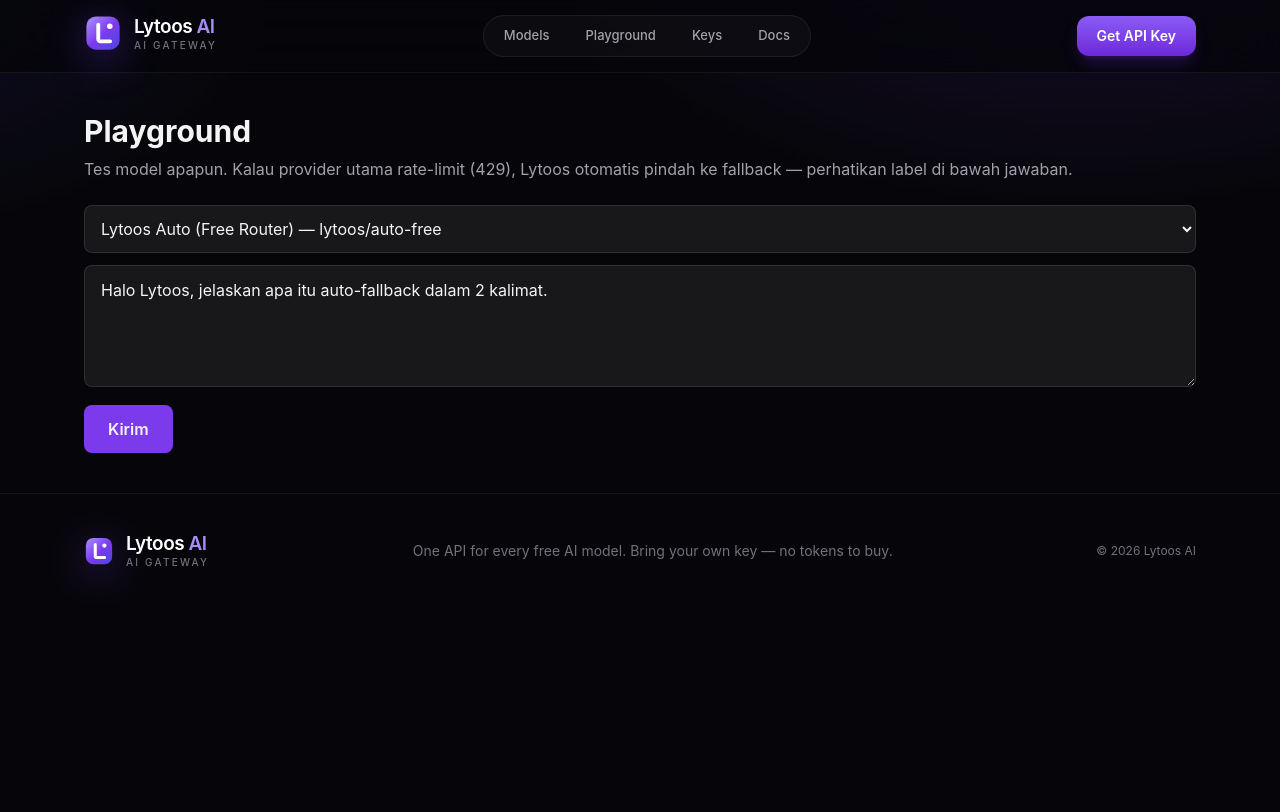
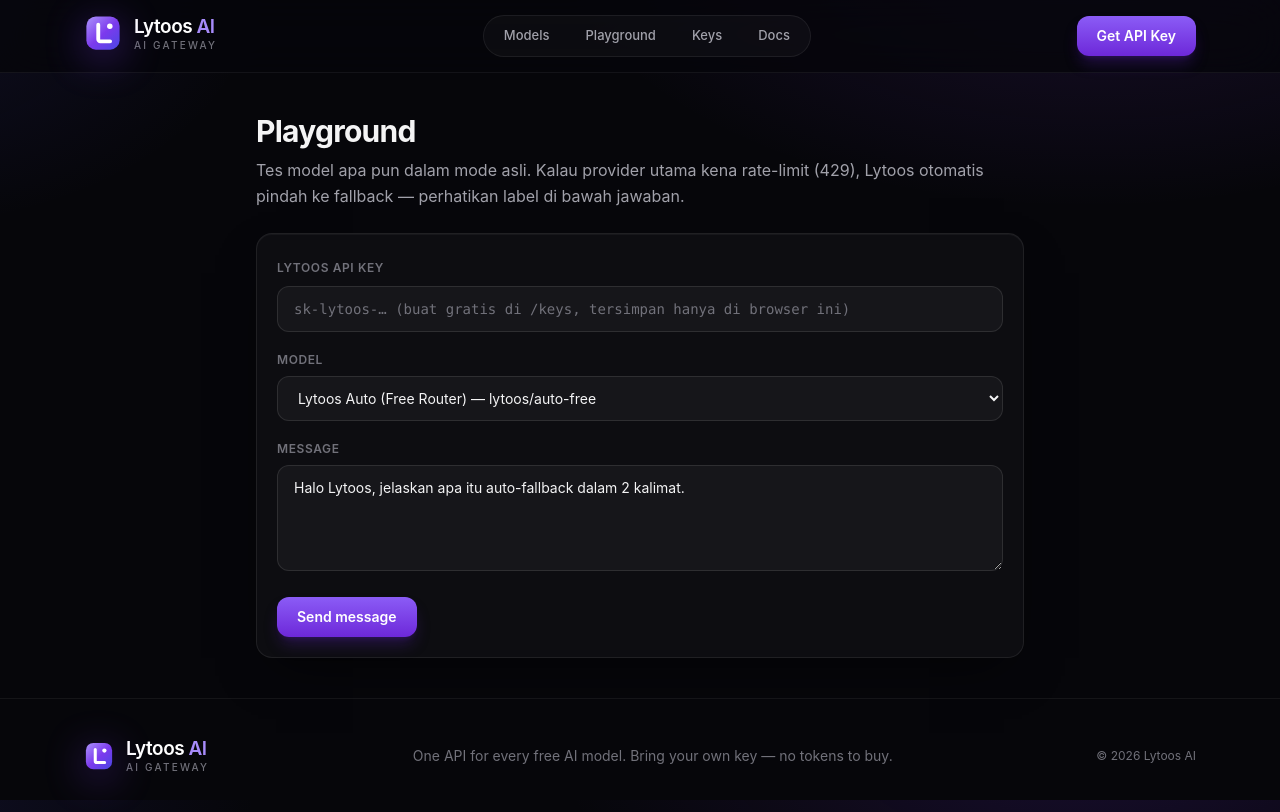
Before and after one commit to LYTOOS/lytoos-ai, a Next.js app: page /playground in a window 1280 px wide. Built offline with nearby package versions, Linux system fonts and the light colour scheme.

Commit message:
Redesign UI profesional + logo baru + Playground mode asli

```diff
--- a/src/app/playground/page.tsx
+++ b/src/app/playground/page.tsx
@@ -1,23 +1,33 @@
 "use client";
-import { useState, Suspense } from "react";
+import { useEffect, useState, Suspense } from "react";
 import { useSearchParams } from "next/navigation";
 import { MODELS_2027 } from "@/lib/models";
 function Inner(){
   const sp=useSearchParams(); const [model,setModel]=useState(sp.get("model")||"lytoos/auto-free");
-  const [input,setInput]=useState("Halo Lytoos, jelaskan apa itu auto-fallback dalam 2 kalimat."); const [out,setOut]=useState(""); const [meta,setMeta]=useState(""); const [loading,setLoading]=useState(false);
+  const [apiKey,setApiKey]=useState(""); const [input,setInput]=useState("Halo Lytoos, jelaskan apa itu auto-fallback dalam 2 kalimat."); const [out,setOut]=useState(""); const [meta,setMeta]=useState(""); const [loading,setLoading]=useState(false);
+  useEffect(()=>{ setApiKey(localStorage.getItem("lytoos_key")||""); },[]);
   async function run(){
+    if(!apiKey.trim()){ setOut("Mode asli aktif: Playground sekarang butuh Lytoos API key. Buat key gratis di halaman Keys, tempel di kolom di atas, lalu kirim lagi."); return; }
+    localStorage.setItem("lytoos_key", apiKey.trim());
     setLoading(true); setOut("");
-    const r=await fetch("/api/v1/chat/completions",{method:"POST",headers:{"Content-Type":"application/json"},body:JSON.stringify({model,messages:[{role:"user",content:input}]})});
+    const r=await fetch("/api/v1/chat/completions",{method:"POST",headers:{"Content-Type":"application/json",Authorization:`Bearer ${apiKey.trim()}`},body:JSON.stringify({model,messages:[{role:"user",content:input}]})});
     const j=await r.json(); setLoading(false);
     setOut(j.choices?.[0]?.message?.content || j.error?.message || JSON.stringify(j,null,2));
     setMeta(j.lytoos?`Model dipakai: ${j.model} • Fallback chain: ${j.lytoos.fallback_chain?.join(", ")||"none"} • Auto-fallback: ${j.lytoos.auto_fallback}`:"");
   }
-  return <div>
-    <h1 className="text-3xl font-bold">Playground</h1><p className="text-zinc-400 mt-2">Tes model apapun. Kalau provider utama rate-limit (429), Lytoos otomatis pindah ke fallback — perhatikan label di bawah jawaban.</p>
-    <select value={model} onChange={e=>setModel(e.target.value)} className="w-full mt-6 bg-zinc-900 border border-white/10 rounded-lg px-3 py-3">{MODELS_2027.map(m=><option key={m.id} value={m.id}>{m.name} — {m.id}</option>)}</select>
-    <textarea value={input} onChange={e=>setInput(e.target.value)} rows={4} className="w-full mt-3 bg-zinc-900 border border-white/10 rounded-lg px-4 py-3"/>
-    <button onClick={run} disabled={loading} className="mt-3 bg-violet-600 hover:bg-violet-500 disabled:opacity-50 px-6 py-3 rounded-lg font-semibold">{loading?"Mengirim… (mencoba provider + fallback)":"Kirim"}</button>
-    {out && <div className="mt-6 bg-zinc-900 border border-white/10 rounded-xl p-5 whitespace-pre-wrap text-sm">{out}<div className="text-xs text-emerald-400 mt-4">{meta}</div></div>}
+  return <div className="mx-auto max-w-3xl">
+    <h1 className="text-3xl font-bold tracking-tight">Playground</h1>
+    <p className="mt-2 leading-relaxed text-zinc-400">Tes model apa pun dalam mode asli. Kalau provider utama kena rate-limit (429), Lytoos otomatis pindah ke fallback — perhatikan label di bawah jawaban.</p>
+    <div className="card mt-6 p-5">
+      <label className="text-xs font-semibold uppercase tracking-wider text-zinc-500">Lytoos API Key</label>
+      <input value={apiKey} onChange={e=>setApiKey(e.target.value)} placeholder="sk-lytoos-… (buat gratis di /keys, tersimpan hanya di browser ini)" className="input mt-2 w-full font-mono"/>
+      <label className="mt-5 block text-xs font-semibold uppercase tracking-wider text-zinc-500">Model</label>
+      <select value={model} onChange={e=>setModel(e.target.value)} className="input mt-2 w-full">{MODELS_2027.map(m=><option key={m.id} value={m.id}>{m.name} — {m.id}</option>)}</select>
+      <label className="mt-5 block text-xs font-semibold uppercase tracking-wider text-zinc-500">Message</label>
+      <textarea value={input} onChange={e=>setInput(e.target.value)} rows={4} className="input mt-2 w-full leading-relaxed"/>
+      <button onClick={run} disabled={loading} className="btn-primary mt-5 w-full sm:w-auto">{loading?"Mengirim… (mencoba provider + fallback)":"Send message"}</button>
+    </div>
+    {out && <div className="card mt-5 whitespace-pre-wrap p-5 text-sm leading-relaxed">{out}{meta && <div className="mt-4 border-t border-white/[0.07] pt-3 text-xs text-emerald-400">{meta}</div>}</div>}
   </div>;
 }
 export default function Page(){ return <Suspense><Inner/></Suspense>; }
```
